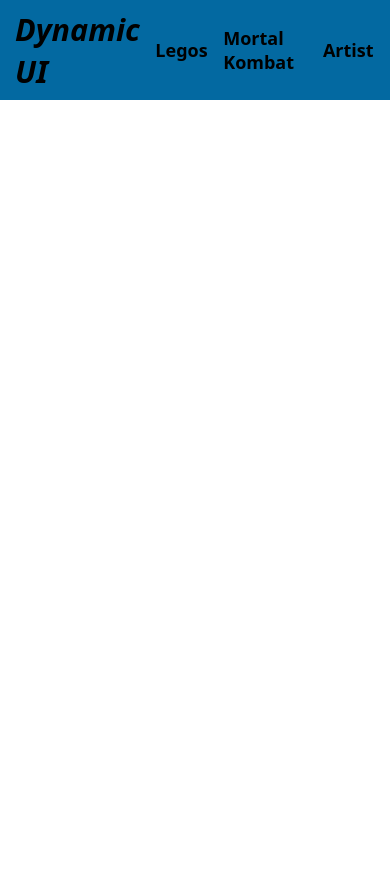
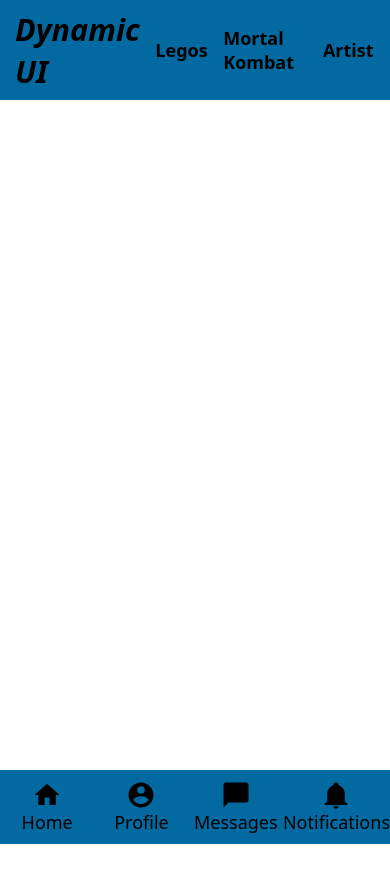
Before and after one commit to RaulPabianCruz/DynamicUIExercises, a website built with webpack: page src/template.html in a window 390 px wide. Before the commit the page ends 844 px from the top, so only its background shows below. Built offline with nearby package versions, Linux system fonts and the light colour scheme.

Commit message:
Add a mobile tab menu to the bottom of the page

```diff
--- a/src/index.js
+++ b/src/index.js
@@ -1,3 +1,4 @@
+import makeTabMenu from './tabMenu';
 import './style.css';
 
 const hideDropdowns = function hideDropdowns() {
@@ -25,3 +26,6 @@ const navBarOptions = document.querySelector('.options-container');
 navBarOptions.addEventListener('click', navOptionClicked);
 
 window.addEventListener('click', windowClicked);
+
+const content = document.querySelector('.main-content');
+content.appendChild(makeTabMenu());
--- a/src/style.css
+++ b/src/style.css
@@ -24,6 +24,7 @@ time, mark, audio, video {
     --fontstack: system-ui, "Segoe UI", Roboto, Helvetica, Arial, sans-serif, "Apple Color Emoji", "Segoe UI Emoji", "Segoe UI Symbol";
     --navBarBlue: #0369a1;
     --navBarBluer: #075985;
+    --lightBlue: #06b6d4;
 }
 
 body {
@@ -31,11 +32,19 @@ body {
     font-family: var(--fontstack);
 }
 
+.main-content {
+    height: 110%;
+    display: grid;
+    grid-template-rows: 100px 1fr 74px;
+}
+
+/* Dropdown Styling **/
 .nav-bar {
     background-color: var(--navBarBlue);
     display: grid;
     grid-template-rows: 100px;
     grid-template-columns: 1fr 3fr;
+    grid-row: 1;
 }
 
 .title-container {
@@ -91,3 +100,30 @@ body {
 .revealed {
     visibility: visible;
 }
+
+/* Mobile Menu Styling **/
+
+.tab-menu {
+    background-color: var(--navBarBlue);
+    position: sticky;
+    bottom: 0px;
+    display: flex;
+    grid-row: 3;
+}
+
+.tab-container {
+    padding: 10px 0px;
+    display: flex;
+    flex-direction: column;
+    align-items: center;
+    flex: 1 1 0;
+}
+
+.tab-container:hover {
+    background-color: var(--navBarBluer);
+}
+
+.tab-icon {
+    height: 30px;
+    width: 30px;
+}
--- /dev/null
+++ b/src/tabMenu.js
@@ -0,0 +1,94 @@
+import homeIcon from './images/home.svg';
+import profileIcon from './images/account-circle.svg';
+import mssgIcon from './images/message.svg';
+import bellIcon from './images/bell.svg';
+
+const makeHomeTab = function makeHomeTab() {
+  const container = document.createElement('div');
+  container.classList.add('home-tab');
+  container.classList.add('tab-container');
+
+  const icon = document.createElement('img');
+  icon.classList.add('tab-icon');
+  icon.src = homeIcon;
+
+  const text = document.createElement('p');
+  text.classList.add('tab-text');
+  text.textContent = 'Home';
+
+  container.appendChild(icon);
+  container.appendChild(text);
+
+  return container;
+};
+
+const makeProfileTab = function makeNotifTab() {
+  const container = document.createElement('div');
+  container.classList.add('profile-tab');
+  container.classList.add('tab-container');
+
+  const icon = document.createElement('img');
+  icon.classList.add('tab-icon');
+  icon.src = profileIcon;
+
+  const text = document.createElement('p');
+  text.classList.add('tab-text');
+  text.textContent = 'Profile';
+
+  container.appendChild(icon);
+  container.appendChild(text);
+
+  return container;
+};
+
+const makeMssgTab = function makeNotifTab() {
+  const container = document.createElement('div');
+  container.classList.add('mssg-tab');
+  container.classList.add('tab-container');
+
+  const icon = document.createElement('img');
+  icon.classList.add('tab-icon');
+  icon.src = mssgIcon;
+
+  const text = document.createElement('p');
+  text.classList.add('tab-text');
+  text.textContent = 'Messages';
+
+  container.appendChild(icon);
+  container.appendChild(text);
+
+  return container;
+};
+
+const makeNotifTab = function makeNotifTab() {
+  const container = document.createElement('div');
+  container.classList.add('notif-tab');
+  container.classList.add('tab-container');
+
+  const icon = document.createElement('img');
+  icon.classList.add('tab-icon');
+  icon.src = bellIcon;
+
+  const text = document.createElement('p');
+  text.classList.add('tab-text');
+  text.textContent = 'Notifications';
+
+  container.appendChild(icon);
+  container.appendChild(text);
+
+  return container;
+};
+
+const makeTabMenu = function makeTabMenu() {
+  const container = document.createElement('div');
+  container.classList.add('tab-menu');
+
+  container.appendChild(makeHomeTab());
+  container.appendChild(makeProfileTab());
+  container.appendChild(makeMssgTab());
+  container.appendChild(makeNotifTab());
+
+  return container;
+};
+
+export default makeTabMenu;
```
Also changed, not shown: src/images/account-circle.svg (added), src/images/bell.svg (added), src/images/home.svg (added), src/images/message.svg (added).
